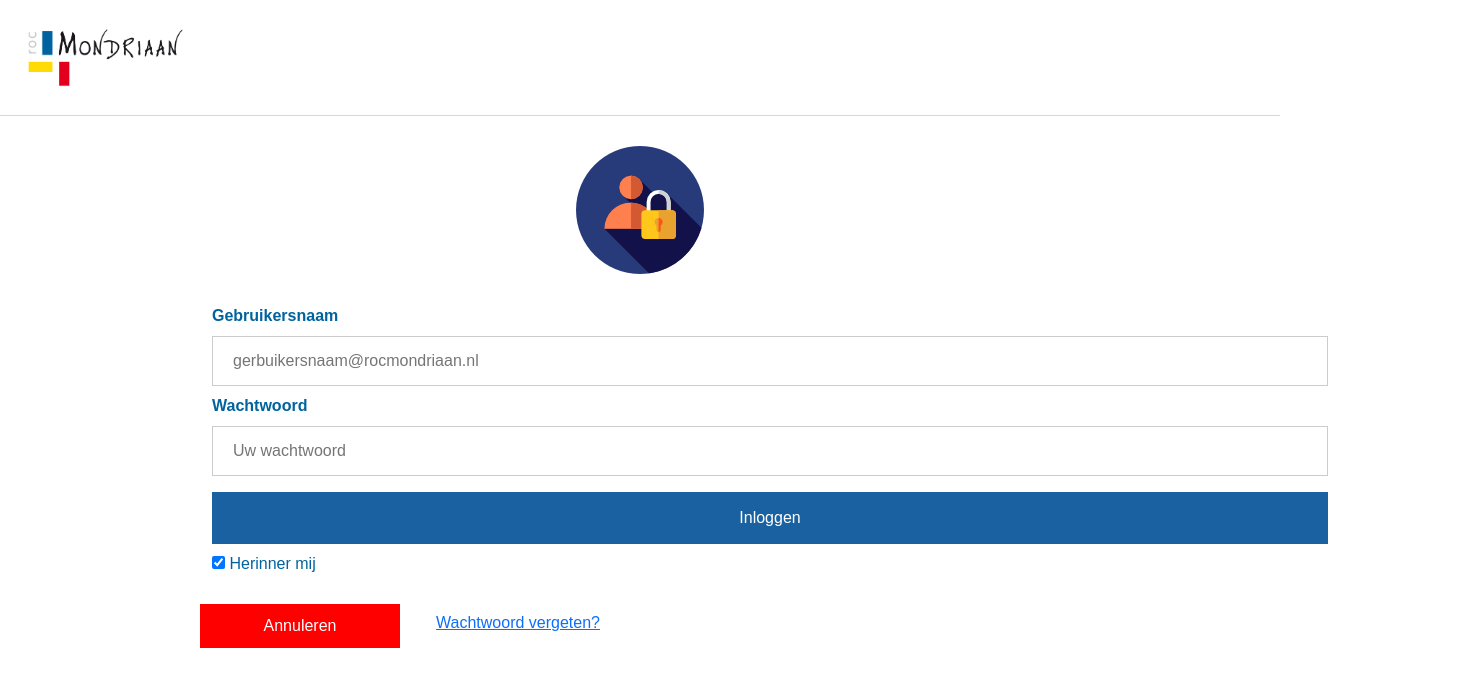
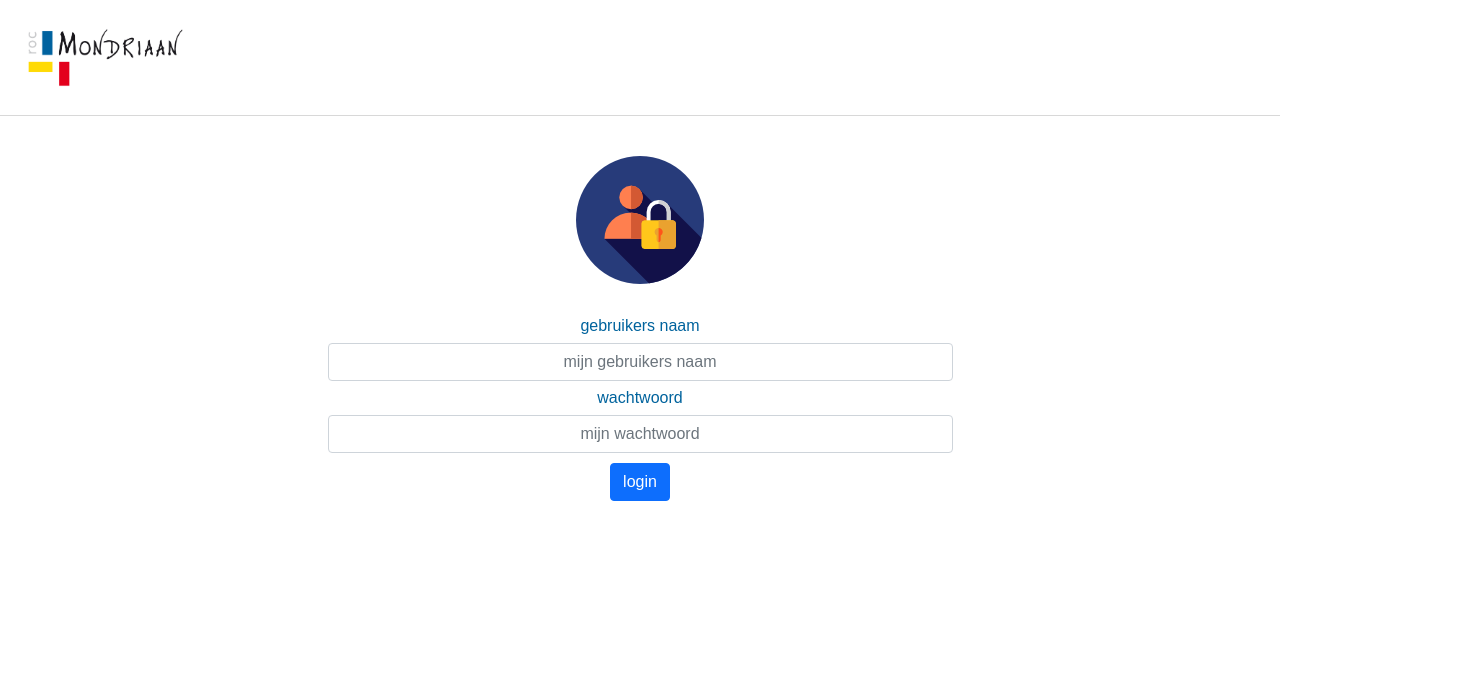
Before and after one commit to marvinw2000/kieswijzer, a Vue app in the folder kieswijzer1.1/: page /login in a window 1280 px wide. Shown: the top 686 px of the page, 1480 px wide, since content can reach past the window. Built offline with nearby package versions, Linux system fonts and the light colour scheme.

Commit message:
updateAfgerond

```diff
--- a/kieswijzer1.1/src/components/Crud.vue
+++ b/kieswijzer1.1/src/components/Crud.vue
@@ -103,10 +103,10 @@ export default {
       let trimedAnswer = currentCorectAnswer.textContent.toLowerCase().trim()
       let corectAnswer = 0
       if (trimedAnswer === 'true'){
-        corectAnswer = 1
+        corectAnswer = true
       }
       if (trimedAnswer === 'false'){
-        corectAnswer = 0
+        corectAnswer = false
       }
       console.log(corectAnswer)
 
@@ -144,7 +144,7 @@ export default {
       .then((myJson)=>{
         console.log(myJson);
       })
-      this.$router.go('crud')
+      //this.$router.go('crud')
     }
   }
 }
--- a/kieswijzer1.1/src/components/Login.vue
+++ b/kieswijzer1.1/src/components/Login.vue
@@ -1,28 +1,24 @@
 <template>
-  <div class="container-afbeelding">
-    <img src="../assets/login.png" alt="login" width="">
+  <div id="container">
+    <div id="links"></div>
+    <div id="midden">
+      <div id="imgCenter">
+        <img src="../assets/login.png" alt="login">
+      </div>
+      <form>
+        <div class="form-group">
+          <label for="InputEmail">gebruikers naam</label>
+          <input type="text" class="form-control" id="InputEmail" placeholder="mijn gebruikers naam">
+        </div>
+        <div class="form-group">
+          <label for="InputPassword">wachtwoord</label>
+          <input type="password" class="form-control" id="InputPassword" placeholder="mijn wachtwoord">
+        </div>
+        <button type="submit" class="btn btn-primary">login</button>
+      </form>
+    </div>
+    <div id="rechts"></div>
   </div>
-  <div class="container">
-      <label><b>Gebruikersnaam</b></label>
-      <input type="text" placeholder="gerbuikersnaam@rocmondriaan.nl" name="uname" required>
-      <label><b>Wachtwoord</b></label>
-      <input type="password" placeholder="Uw wachtwoord" name="psw" required>
-      <button type="submit">Inloggen</button>
-      <label>
-          <input type="checkbox" checked="checked" name="remember"> Herinner mij
-      </label>
-  </div>
-  <div class="container-cancel">
-    <div class="grid-item1">
-      <router-link to="/kieswijzer" class="kieswijzer" exact>
-        <button type="cancelButton" onclick="" class="cancelbtn"> Annuleren</button>
-      </router-link>
-    </div>
-    <div class="grid-item2">
-      <span class="psw"><a href="#">Wachtwoord vergeten?</a></span>
-    </div>
-  </div>
-
 
 </template>
 
@@ -33,80 +29,40 @@ export default {
 </script>
 
 <style scoped>
+#container{
+  margin: 15px;
+  text-align: center;
+ display: flex;
+ flex-direction: row;
+}
+#links{
+  height: 100%;
+  width: 25%
+}
+#midden{
+  height: 100%;
+  width: 50%
+}
+label{
+  margin: 5px;
+}
+button{
+  margin: 10px;
+}
+input {
+  text-align: center;
+}
+form{
 
-.container-afbeelding{
-  display: grid;
-  width: 100%;
-  justify-content: center;
-  margin: 30px 0px 30px 0px;
 }
-
-.container{
-  display: grid;
-  margin: 20px 200px 20px 200px;
+#rechts{
+  height: 100%;
+  width: 25%
 }
-
-input[type=text], input[type=password] {
-  width: 100%;
-  padding: 12px 20px;
-  margin: 8px 0;
-  display: inline-block;
-  border: 1px solid #ccc;
-  box-sizing: border-box;
-}
-
-button {
-  background-color: #1a61a1;
-  color: white;
-  padding: 14px 20px;
-  margin: 8px 0;
-  border: none;
-  cursor: pointer;
-  width: 100%;
-}
-
-button:hover {
-  opacity: 0.8;
-}
-
-.container-cancel{
-  display: grid;
-  grid-template-columns: 200px 200px;
-  margin: 20px 200px 20px 200px;
-  width: 100%;
-}
-
-.cancelbtn{
-  background-color: red;
-  color: white;
-  padding: 10px 5px 10px 5px;
-}
-
-.grid-item2{
-  text-align: right;
-  margin-top: 15px;
-}
-
-@media screen and (max-width: 768px){
-  .container{
-    margin: 20px 50px 20px 50px;
-  }
-  .container-cancel{
-    margin: 20px 50px 20px 50px;
-  }
-}
-
-@media screen and (max-width: 480px){
-  .container {
-    margin: 20px 50px 20px 50px;
-  }
-  .container-cancel{
-    margin: 20px 50px 20px 50px;
-  }
+#imgCenter{
+  margin: 25px;
 }
 
 
 
-
-
 </style>
```
